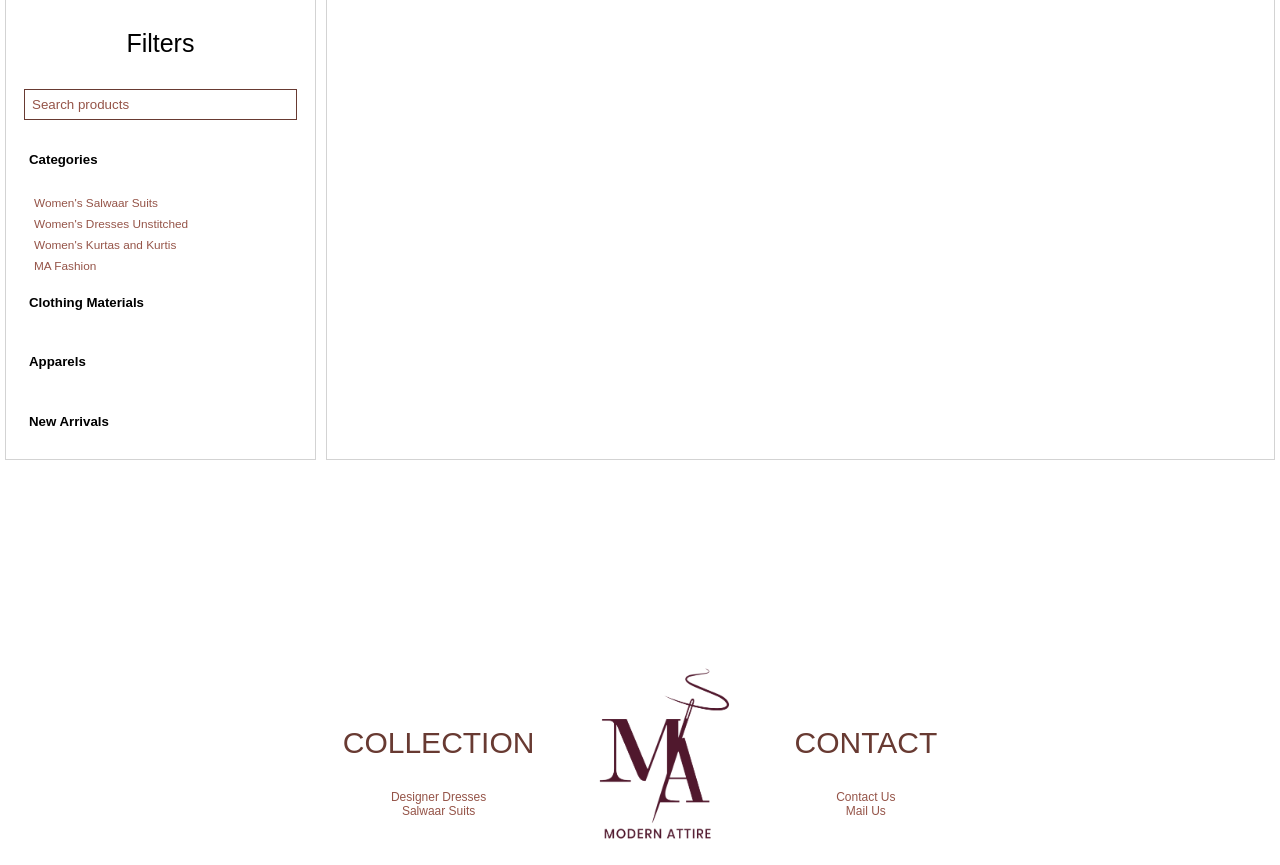
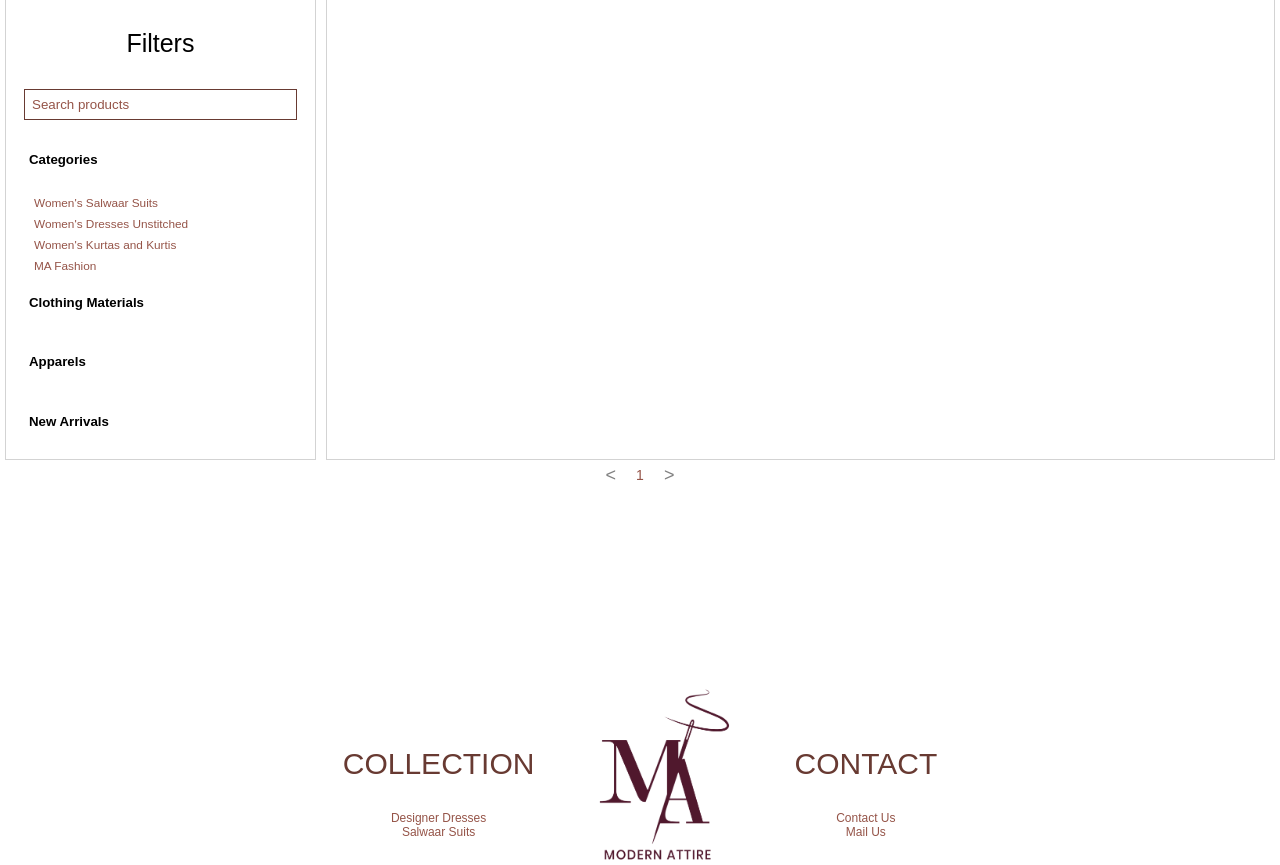
Before and after one commit to rachit-m/ModernAttire, a PHP site: page /salwaar-suits.php in a window 1280 px wide. Shown: the part 243-1108 px from the top of the page. Run offline with PHP 8.4, Linux system fonts and the light colour scheme; data that the repository does not hold is empty; some web fonts are replaced.

Commit message:
routine-commit

```diff
--- a/salwaar-suits.php
+++ b/salwaar-suits.php
@@ -31,13 +31,12 @@
         <h1>Salwaar Suits</h1>
     </div>
 
-    <!-- Header Section -->
+
     <?php
 
         $response = file_get_contents('https://sheets.googleapis.com/v4/spreadsheets/1PhDr3cH-4gn4G1Gcz8H9EPQw5uCf2Dxd90Ay_nDgEbE/values/AllProducts?key=AIzaSyDNBeKsUnqKFzJ54MNJKn-H82fuSTtXApI');
         $response = json_decode($response);
         $response = $response->{'values'};
-
         $totalProd = count($response);
     ?>
 
@@ -90,7 +89,7 @@
             ?>
         </div>
 
-
+    <!-- Products listing  -->
     <div id="salwaar-suits-container">
         <h3 id="output-txt"></h3>
         <?php
@@ -111,9 +110,15 @@
         <?php
             }
         ?>
+    </div>
+</div>
 
-    </div>
-    </div>
+<!-- Pagination  -->
+<div class="pagination">
+    <a class="prev" href="#"> < </a>
+    <div class="pgno"></div>
+    <a class="next" href="#"> > </a>
+</div>
 
 
     <!-- Footer Section  -->
@@ -122,6 +127,7 @@
     ?>
 
 <script src="./script/custom_filters.js"></script>
+<script src="./script/pagination.js"></script>
 <script src="./script/filter.js"></script>
 <script>
     window.addEventListener("load",()=>{
--- /dev/null
+++ b/script/pagination.js
@@ -0,0 +1,60 @@
+const galleryItems = document.querySelector("#salwaar-suits-container").children;
+const prev = document.querySelector(".prev");
+const next = document.querySelector(".next");
+const page = document.querySelector(".pgno");
+const maxItem = 9;
+let index = 1;
+
+
+const pagination=Math.ceil(galleryItems.length/maxItem);
+console.log(pagination)
+
+prev.addEventListener("click",function(){
+  index--;
+  check();
+  showItems();
+})
+next.addEventListener("click",function(){
+    index++;
+    check();
+  showItems();
+})
+
+function check(){
+     if(index==pagination){
+         next.classList.add("disabled");
+     }
+     else{
+       next.classList.remove("disabled");
+     }
+
+     if(index==1){
+         prev.classList.add("disabled");
+     }
+     else{
+       prev.classList.remove("disabled");
+     }
+}
+
+function showItems() {
+     for(let i=0;i<galleryItems.length; i++){
+         galleryItems[i].classList.remove("show");
+         galleryItems[i].classList.add("hide");
+
+
+        if(i>=(index*maxItem)-maxItem && i<index*maxItem){
+           // if i greater than and equal to (index*maxItem)-maxItem;
+          // means  (1*8)-8=0 if index=2 then (2*8)-8=8
+        galleryItems[i].classList.remove("hide");
+        galleryItems[i].classList.add("show");
+        }
+        page.innerHTML=index;
+     }
+
+
+}
+
+window.onload=function(){
+    showItems();
+    check();
+}
--- a/stylesheet/salwaar-suits.css
+++ b/stylesheet/salwaar-suits.css
@@ -40,6 +40,16 @@
     }
     to{
         transform: rotate(1turn);
+    }
+}
+@keyframes show{
+    0%{
+    	opacity:0;
+    	transform: scale(0.9);
+    }
+    100%{
+    	opacity:1;
+    	transform: scale(1);
     }
 }
 
@@ -115,6 +125,8 @@
     margin: 20px;
     margin-top: 50px;
     transition: 0.3s;
+    animation: show 0.7s ease;
+
 }
 .products-container:hover{
     cursor: pointer;
@@ -160,13 +172,38 @@
 }
 #srchph{display: none;}
 
+.pagination{
+    display: flex;
+    gap: 20px;
+    justify-content: center;
+    align-items: center;
+}
+.pagination a{
+    text-decoration: none;
+    color: var(--coconut);
+    font-size: 18px;
+    font-weight: 600;
+}
+
+.next.disabled,.prev.disabled{
+    font-weight: 500;
+    color: grey;
+    cursor: not-allowed;
+}
+.pgno{
+    color: var(--coconut);
+    font-size: 14px;
+}
+.hide{display: none;}
+.show{display: block;}
+
 
 @media screen and (max-width: 450px) {
     .main-container{display: flex; flex-direction: column; margin: 0px;}
     .filtersec{display: none;width: 100%; margin-top: 40px;}
     #salwaar-suits-container{border: none; margin: 0px; padding: 7px;width: 100%;
     }
-    #srchph{display: block; padding: 7px; margin: 5px; outline: none;}
+    #srchph{display: block; padding: 10px; margin: 8px; outline: none;}
     .main-container{
         margin-top: 85px;
     }
```
